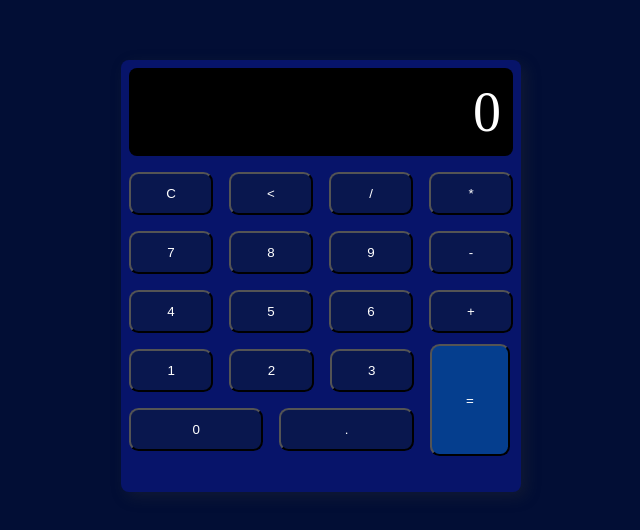
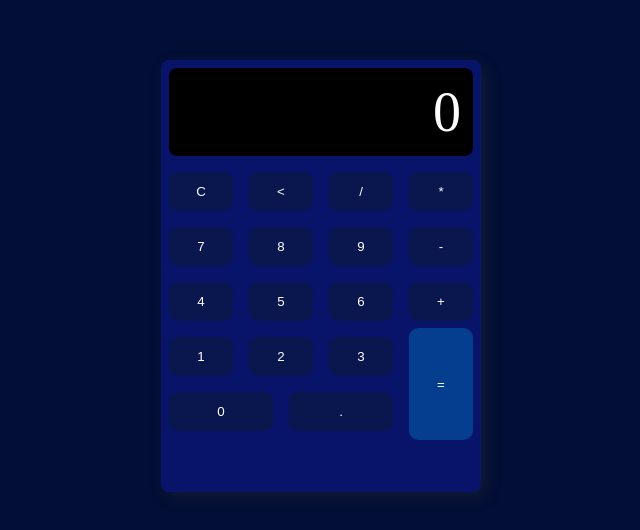
Before and after one commit to HermesHerasme/Calculator, a plain HTML site: page index.html in a window 1280 px wide. Shown: the part 124-654 px from the top of the page, without its empty margins (319-959 px from the left). Drawn offline with Linux system fonts and the light colour scheme.

Commit message:
actualizacion del css

```diff
--- a/styles.css
+++ b/styles.css
@@ -19,7 +19,7 @@ body {
     background-color: rgb(7, 20, 106);
     color: white;
     height: 27rem;
-    width: 25rem;
+    width: 20rem;
     border-radius: 1vh;
     box-shadow: 5px 5px 15px rgba(54, 53, 53, 0.3);
 }
@@ -31,7 +31,7 @@ body {
    margin: 1vh;
    border-radius: 1vh;
    height: 5.5rem;
-   width: 24rem;
+   width: 19rem;
    text-align: right;
    font-size: 3.5rem;
 }
@@ -60,7 +60,7 @@ body {
     display: flex;
     justify-content: center;
     align-items: center;
-    width: 18.8rem;
+    width: 15rem;
 
 
 }
@@ -69,9 +69,9 @@ body {
     display: flex;
     justify-content: center;
     align-items: center;
-    margin-left: 18.8rem;
+    margin-left: 15rem;
     margin-top: -3.5rem;
-    width: 6rem;
+    width: 5rem;
     height: 7rem;
 
 }
@@ -81,7 +81,7 @@ body {
     display: flex;
     justify-content: center;
     align-items: center;
-    width: 18.8rem;
+    width: 15rem;
     margin-top: -3.5rem;
 }
 
@@ -95,6 +95,7 @@ body {
     margin: 1vh;
     border-radius: 0.6rem;
     cursor: pointer;
+    border: 0;
 
 }
 
```
Also changed, not shown: 1 other file.
